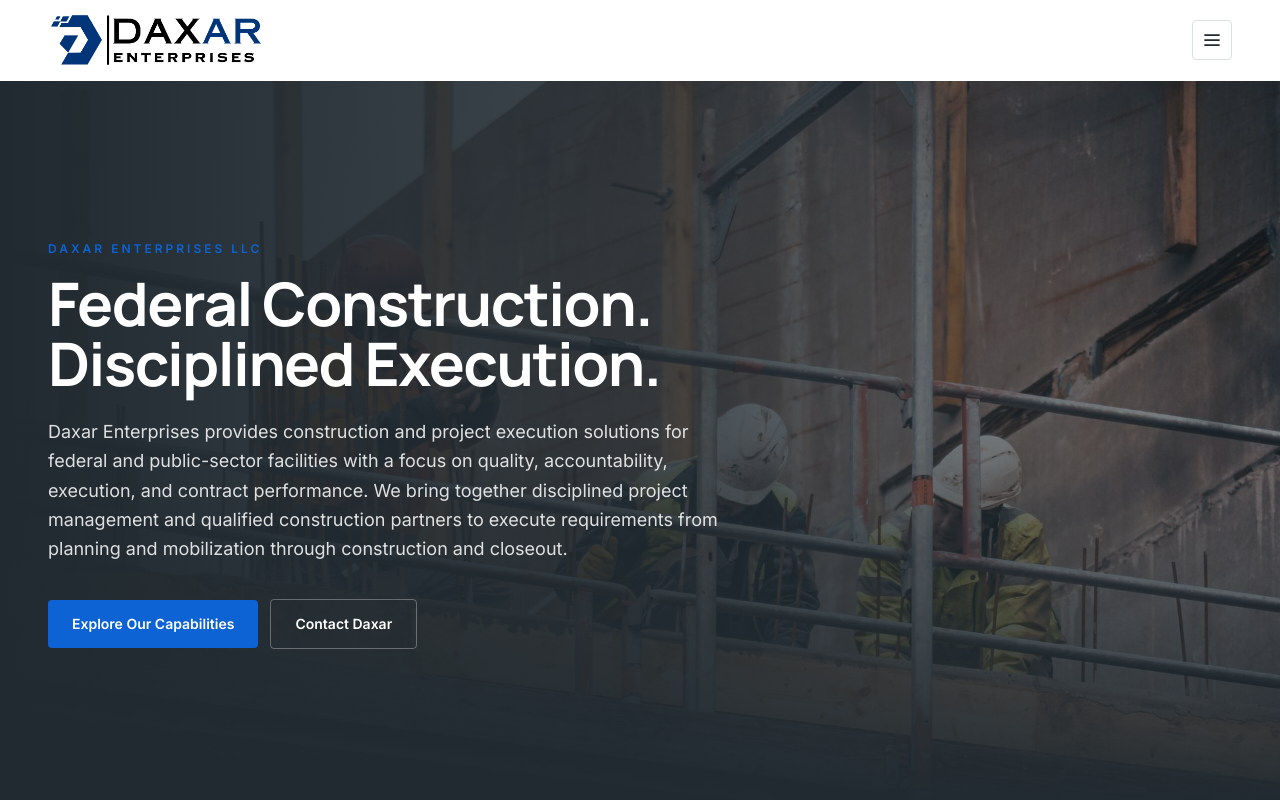
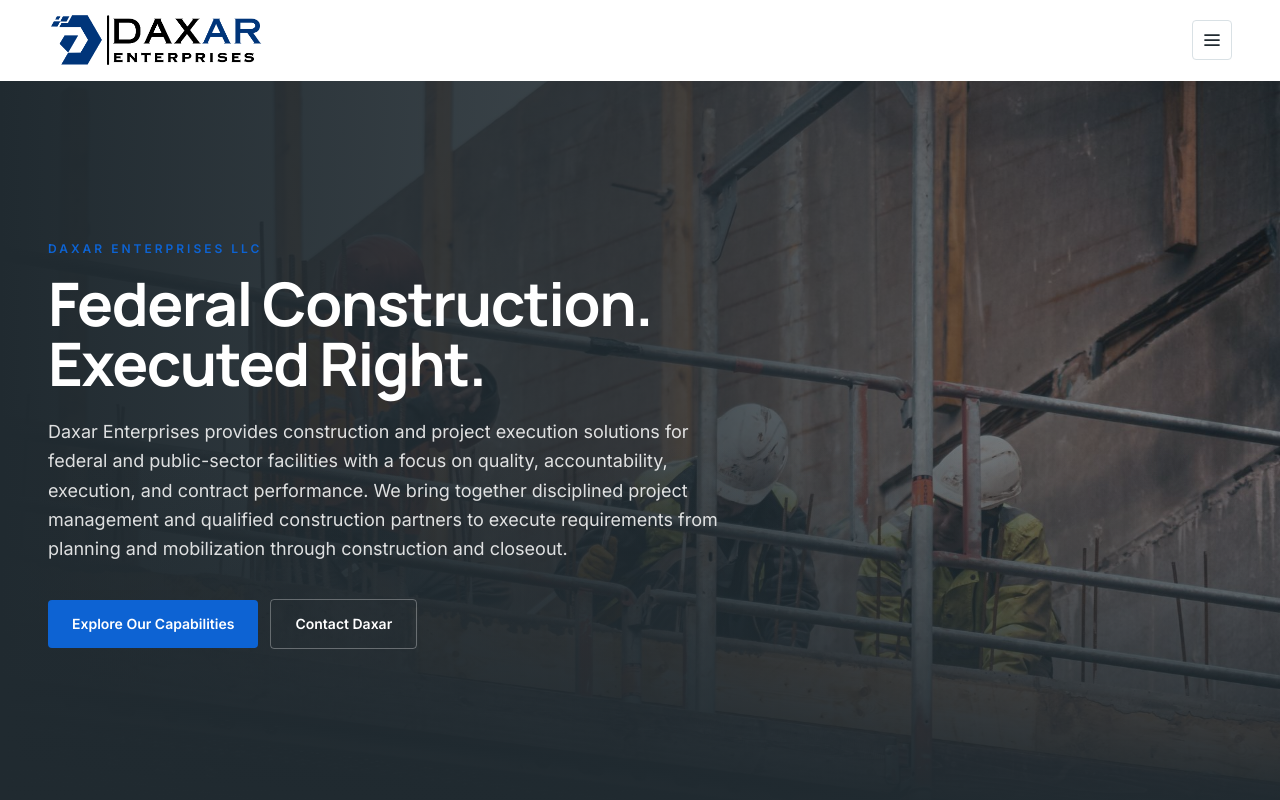
Before and after one commit to qjudson04/Daxar-Website-, a Next.js app: page / in a window 1280 px wide. Shown: the top 800 px of the page. Built offline with nearby package versions, Linux system fonts and the light colour scheme.

Commit message:
Update homepage hero headline to "Federal Construction. Executed Right."
Co-Authored-By: Claude Sonnet 5 <noreply@anthropic.com>
Claude-Session: https://claude.ai/code/session_01NgF3E1ZNsJxbqzcnTZrEf3

```diff
--- a/app/page.tsx
+++ b/app/page.tsx
@@ -23,7 +23,7 @@ export default function HomePage() {
     <>
       <Hero
         eyebrow="Daxar Enterprises LLC"
-        title="Federal Construction. Disciplined Execution."
+        title="Federal Construction. Executed Right."
         description="Daxar Enterprises provides construction and project execution solutions for federal and public-sector facilities with a focus on quality, accountability, execution, and contract performance. We bring together disciplined project management and qualified construction partners to execute requirements from planning and mobilization through construction and closeout."
         primaryCta={{ label: "Explore Our Capabilities", href: "/capabilities" }}
         secondaryCta={{ label: "Contact Daxar", href: "/contact" }}
```
